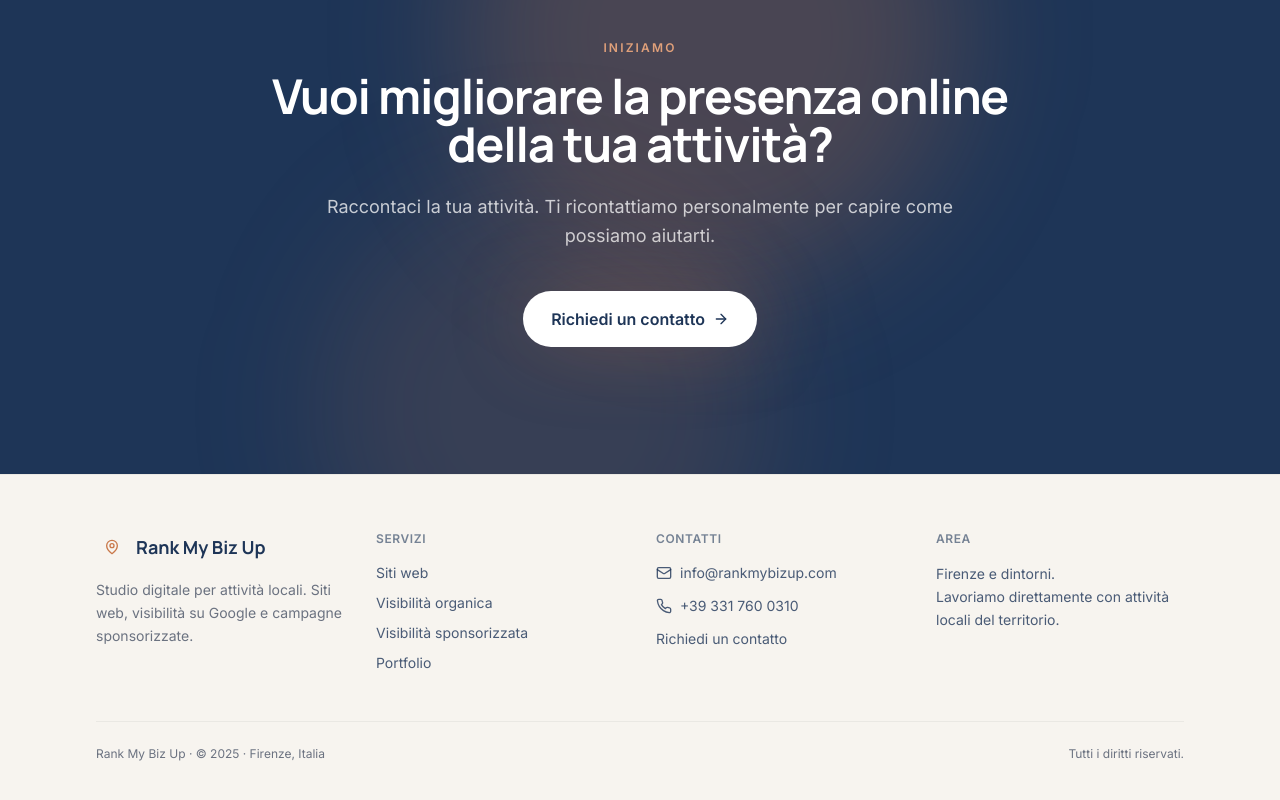
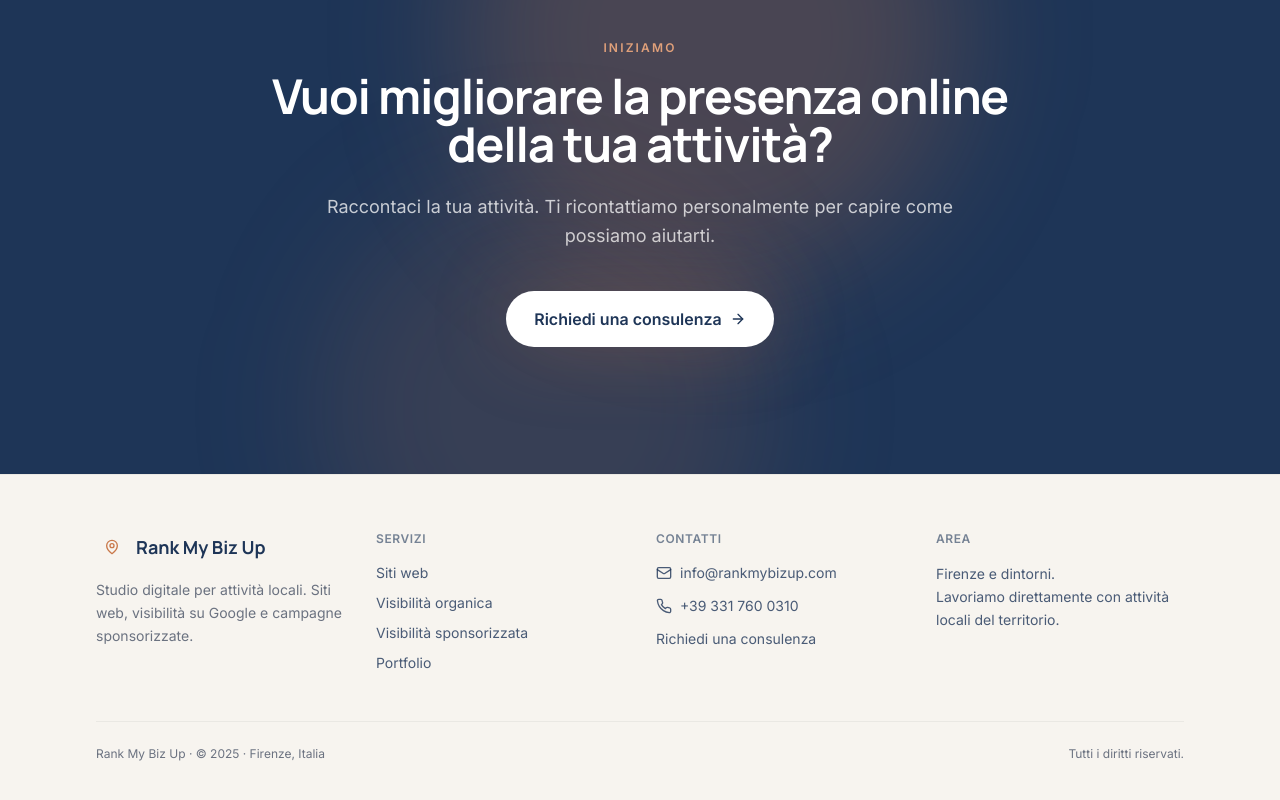
Before and after one commit to arsen09835/bizBIZrataTATA, a React (Vite) app: page / in a window 1280 px wide. Shown: the part 5213-6013 px from the top of the page. Built offline with nearby package versions, Linux system fonts and the light colour scheme.

Commit message:
Replace 'Richiedi un contatto' CTA with 'Richiedi una consulenza'

```diff
--- a/src/components/ContactForm.tsx
+++ b/src/components/ContactForm.tsx
@@ -99,7 +99,7 @@ export function ContactForm() {
               type="submit"
               className="w-full bg-brand-navy text-white font-semibold text-base py-4 rounded-full hover:bg-brand-navy-dark transition-colors shadow-card"
             >
-              Richiedi un contatto
+              Richiedi una consulenza
             </button>
 
             <p className="text-sm text-brand-gray text-center">
--- a/src/components/FinalCTA.tsx
+++ b/src/components/FinalCTA.tsx
@@ -26,7 +26,7 @@ export function FinalCTA() {
             to="/contatto"
             className="inline-flex items-center gap-2 bg-white text-brand-navy font-semibold text-base px-7 py-4 rounded-full hover:bg-brand-ivory hover:scale-[1.02] transition-all shadow-glow"
           >
-            Richiedi un contatto
+            Richiedi una consulenza
             <ArrowRight className="w-4 h-4" />
           </Link>
         </Reveal>
--- a/src/components/Footer.tsx
+++ b/src/components/Footer.tsx
@@ -71,7 +71,7 @@ export function Footer() {
               </li>
               <li>
                 <Link to="/contatto" className="text-brand-navy/80 hover:text-brand-terracotta transition-colors">
-                  Richiedi un contatto
+                  Richiedi una consulenza
                 </Link>
               </li>
             </ul>
--- a/src/components/ServicePageLayout.tsx
+++ b/src/components/ServicePageLayout.tsx
@@ -130,7 +130,7 @@ export function ServicePageLayout({
               to="/contatto"
               className="inline-flex items-center gap-2 bg-white text-brand-navy font-semibold px-7 py-4 rounded-full hover:bg-brand-ivory hover:scale-[1.02] transition-all shadow-glow"
             >
-              Richiedi un contatto
+              Richiedi una consulenza
               <ArrowRight className="w-4 h-4" />
             </Link>
           </Reveal>
```
